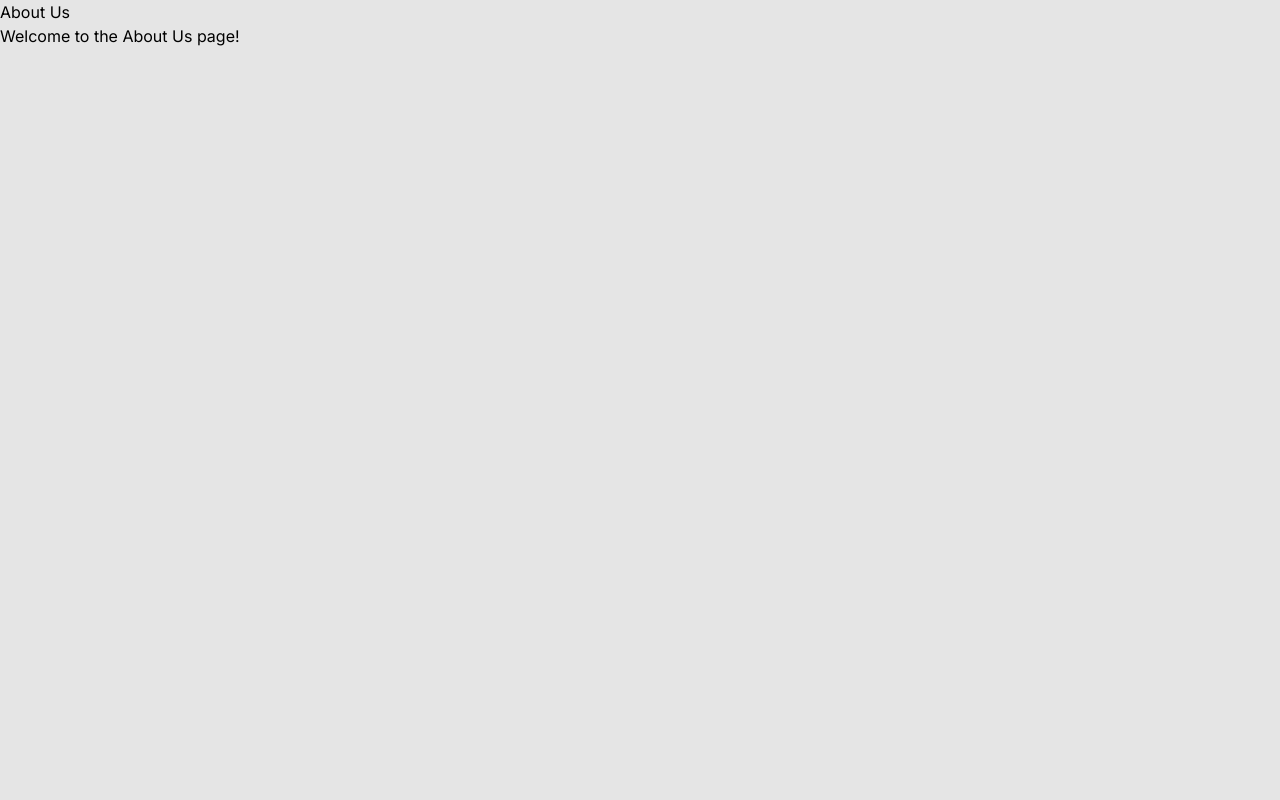
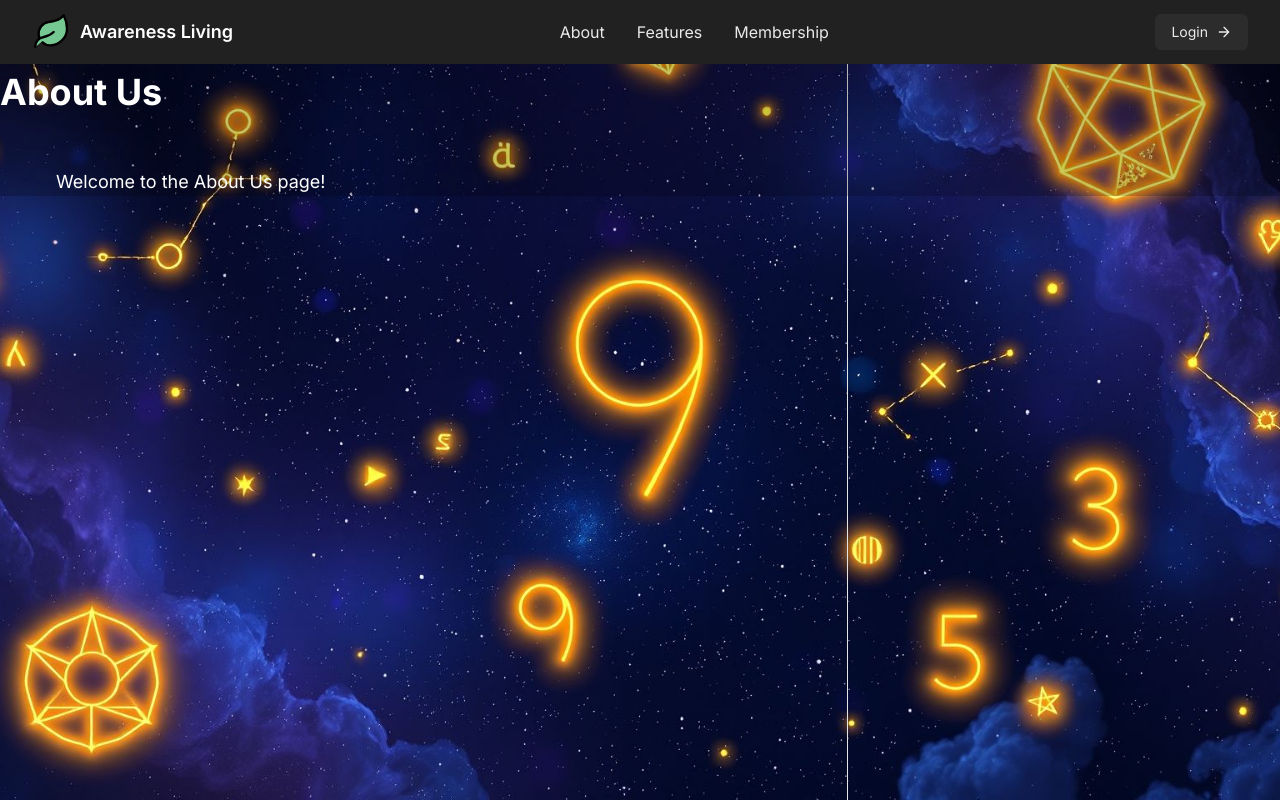
Before and after one commit to SamuelkohP04/React-Shop, a Next.js app: page /about in a window 1280 px wide. Built offline with nearby package versions, Linux system fonts and the light colour scheme.

Commit message:
feat: added background & about text

```diff
--- a/src/app/about/page.tsx
+++ b/src/app/about/page.tsx
@@ -1,10 +1,22 @@
 import React from 'react'
+import Navbar from '../(site)/Navbar'
 
 export default function AboutPage() {
   return (
-    <div>
-      <h1>About Us</h1>
-      <p>Welcome to the About Us page!</p>
+    <div className="relative bg-black/20">
+      {/* Background GIF */}
+      <img
+        src="/LandingPage/LandingBackground.jpg"
+        alt="Background"
+        className="fixed top-0 left-0 w-full h-full object-cover z-[-1]"
+      />
+
+      <Navbar />
+
+      <h1 className="text-4xl font-bold text-white m-8 pt-10 mx-auto">About Us</h1>
+      <p className="text-base sm:text-lg text-white m-4 sm:m-8 md:m-14 max-w-sm sm:max-w-md md:max-w-2xl mx-auto">
+        Welcome to the About Us page!
+      </p>
     </div>
   )
 }
```
